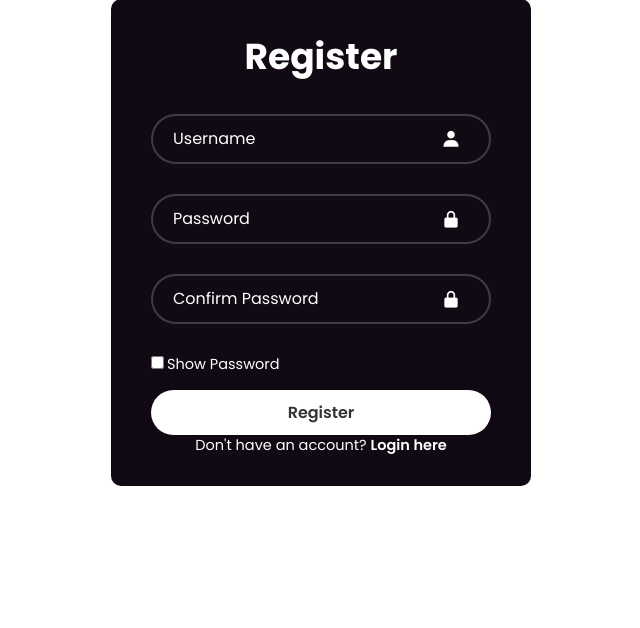
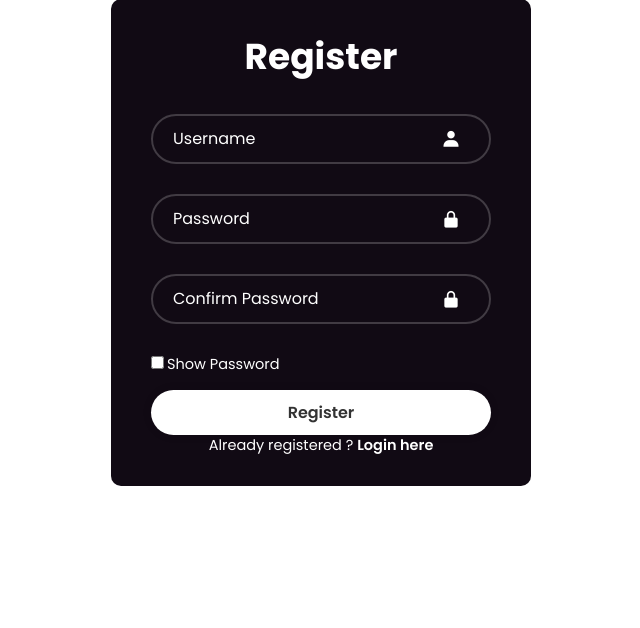
Before and after one commit to CosmicPegasis/cop290-sb2, a Flask app: page /register in a window 1280 px wide. Shown: the part 158-786 px from the top of the page, without its empty margins (319-959 px from the left). Run offline with Flask 3, Linux system fonts and the light colour scheme.

Commit message:
Minor changes

```diff
--- a/templates/register.html
+++ b/templates/register.html
@@ -92,7 +92,7 @@
           {% endif %} {% endwith %}
           <button type="submit" class="btn">Register</button>
           <div class="register-link">
-            <p>Don't have an account? <a href="/">Login here</a></p>
+            <p>Already registered ? <a href="/">Login here</a></p>
           </div>
         </form>
 
```
